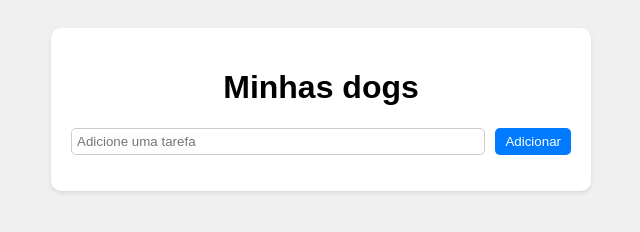
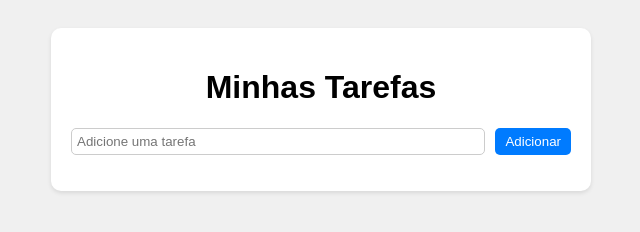
Before and after one commit to Heitor-Braz/Organizador-de-Tarefas, a website: page index.html in a window 1280 px wide. Shown: the whole page, without its empty margins (319-959 px from the left). Drawn offline with Linux system fonts and the light colour scheme.

Commit message:
Minhas dogs virou Minhas Tarefas

```diff
--- a/index.html
+++ b/index.html
@@ -7,7 +7,7 @@
 </head>
 <body>
   <div class="container">
-    <h1>Minhas dogs</h1>
+    <h1>Minhas Tarefas</h1>
     <form id="form-tarefa">
       <input type="text" id="entrada-tarefa" required placeholder="Adicione uma tarefa">
       <button type="submit">Adicionar</button>
```
